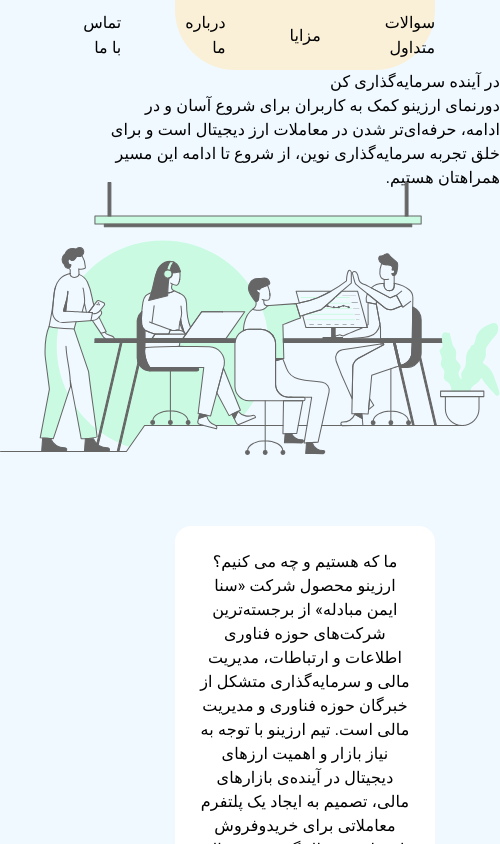
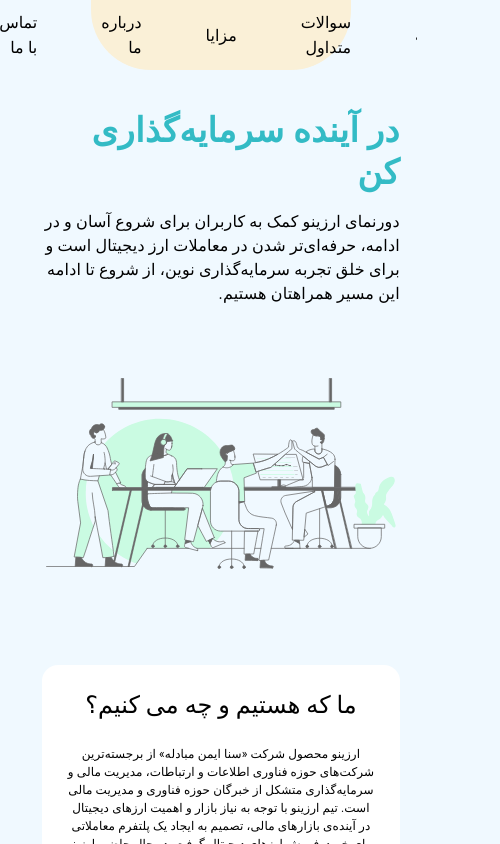
Before and after one commit to shayan-hamidi/online-exchange, a React (Create React App) app: page /aboutUs in a window 390 px wide. Shown: the top 844 px of the page, 500 px wide, since content can reach past the window. Built offline with nearby package versions, Linux system fonts and the light colour scheme.

Commit message:
Feat: responsive about

```diff
--- a/src/components/About/index.jsx
+++ b/src/components/About/index.jsx
@@ -3,11 +3,24 @@
 
 export default function About() {
   return (
-    <Grid container>
-      <Grid item xs={12}>
-        <Grid container display={"flex"}>
-          <Grid item>
-            <Typography>در آینده سرمایه‌گذاری کن</Typography>
+    <Grid container mt={5}>
+      <Grid item xs={11} md={8} margin={"0 auto"}>
+        <Grid
+          container
+          display={"flex"}
+          justifyContent={"space-between"}
+          columnGap={1}
+          rowGap={9}
+        >
+          <Grid item xs={12} md={6}>
+            <Typography
+              variant="h4"
+              color={"#33BBC5"}
+              fontWeight={"800"}
+              mb={2}
+            >
+              در آینده سرمایه‌گذاری کن
+            </Typography>
             <Typography>
               دورنمای ارزینو کمک به کاربران برای شروع آسان و در ادامه،
               حرفه‌ای‌تر شدن در معاملات ارز دیجیتال است و برای خلق تجربه‌
@@ -15,23 +28,38 @@
             </Typography>
           </Grid>
           <Grid
+            xs={12}
+            md={5}
             item
             sx={{
-              marginTop: "-0.5rem",
+              display: "flex",
+              justifyContent: "center",
             }}
           >
-            <img width={500} src={aboutUs1} alt="aboutUsPNG" />
+            <img width={350} src={aboutUs1} alt="aboutUsPNG" />
           </Grid>
         </Grid>
       </Grid>
-      <Grid item xs={8} margin={'0 auto'} mt={8} sx={{
-        background:'white',
-        borderRadius:'16px',
-        padding:"24px 24px 40px"
-      }}>
-        <Typography textAlign={"center"}>ما که هستیم و چه می کنیم؟</Typography>
+      <Grid
+        item
+        xs={11}
+        md={8}
+        margin={"0 auto"}
+        mt={12}
+        sx={{
+          background: "white",
+          borderRadius: "16px",
+          padding: "24px 24px 40px",
+        }}
+      >
+        <Typography textAlign={"center"} variant="h5" mb={3}>
+          ما که هستیم و چه می کنیم؟
+        </Typography>
         <Box>
-          <Typography textAlign={"center"}>
+          <Typography
+            textAlign={"center"}
+            fontSize={{ xs: "12px", md: "14px" }}
+          >
             ارزینو محصول شرکت «سنا ایمن مبادله» از برجسته‌ترین شرکت‌های حوزه‌
             فناوری اطلاعات و ارتباطات، مدیریت مالی و سرمایه‌گذاری متشکل از
             خبرگان حوزه فناوری و مدیریت مالی است. تیم ارزینو با توجه به نیاز
```
